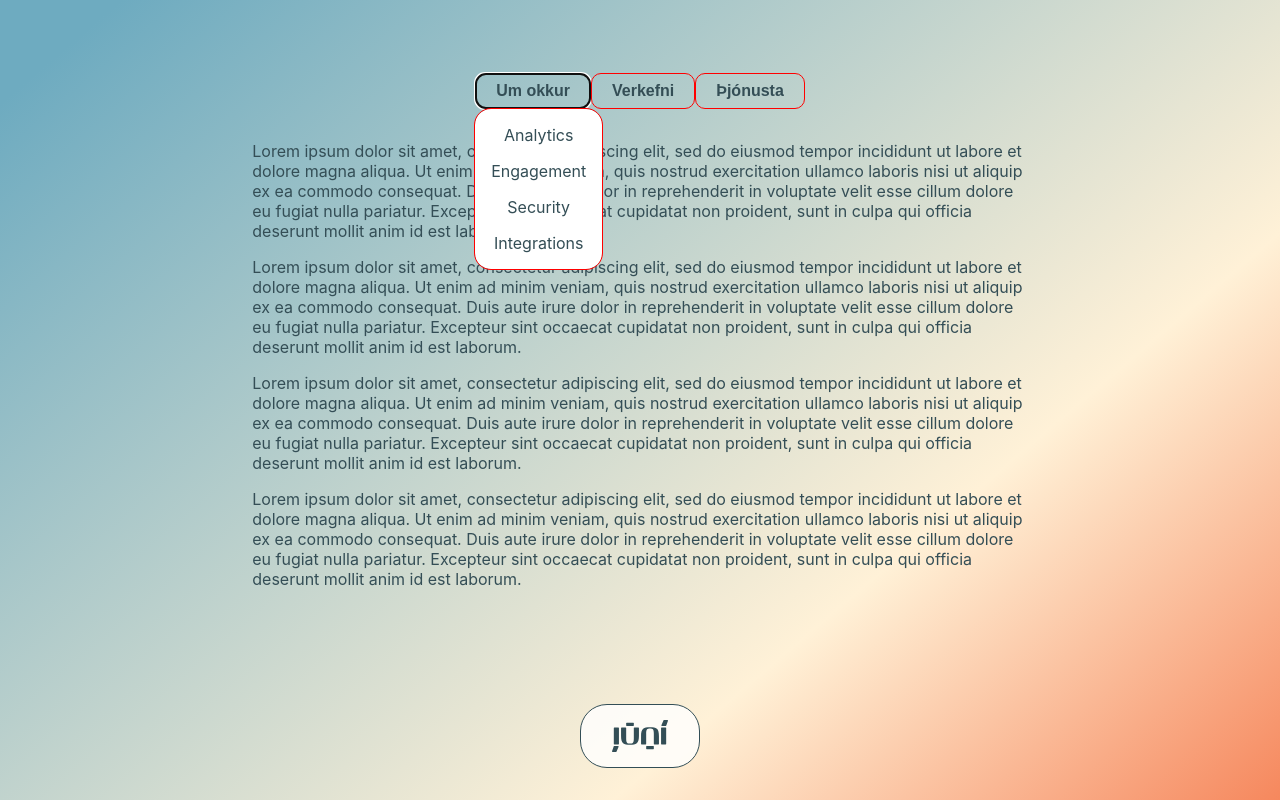
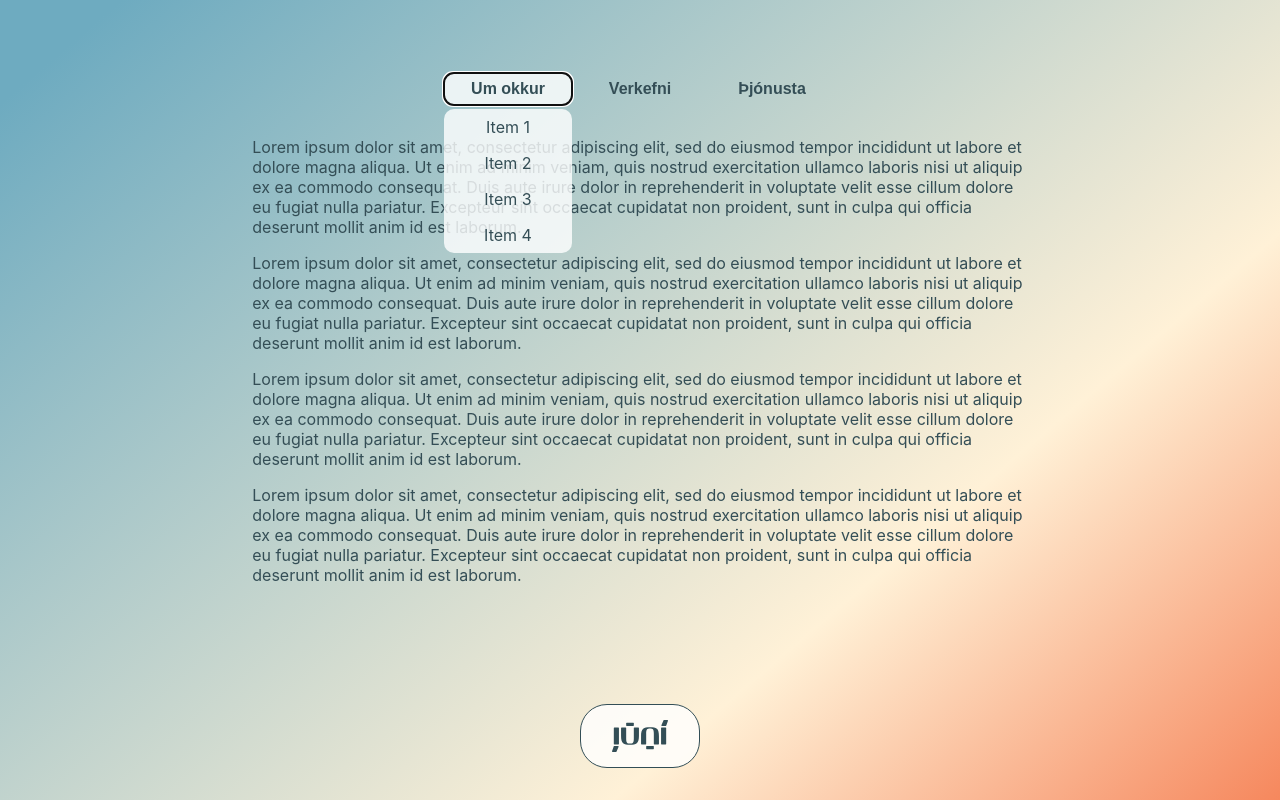
Before and after one commit to siggiarni/juni-demo, a Next.js app: page / in a window 1280 px wide. Both pictures are taken after a click on the button "Um okkur". Built offline with nearby package versions, Linux system fonts and the light colour scheme.

Commit message:
update menu

```diff
--- a/pages/index.js
+++ b/pages/index.js
@@ -21,19 +21,27 @@ export default function Home() {
                 <Popover className={styles.nav__item}>
                     <Popover.Button className={styles.nav__button}>Um okkur</Popover.Button>
                     <Transition
-                        enter={styles.panel__animate}
-                        enterFrom={styles.opacity0}
-                        enterTo={styles.opacity100}
-                        leave={styles.panel__animate}
-                        leaveFrom={styles.opacity100}
-                        leaveTo={styles.opacity0}
+                        enter={styles.panel__enter}
+                        enterFrom={styles.panel__enterfrom}
+                        enterTo={styles.panel__enterto}
+                        leave={styles.panel__leave}
+                        leaveFrom={styles.panel__leavefrom}
+                        leaveTo={styles.panel__leaveto}
                     >
                         <Popover.Panel className={styles.nav__panel}>
                             <div className={styles.nav__list}>
-                                <a href="/analytics">Analytics</a>
-                                <a href="/engagement">Engagement</a>
-                                <a href="/security">Security</a>
-                                <a href="/integrations">Integrations</a>
+                                <a className={styles.nav__link} href="/">
+                                    Item 1
+                                </a>
+                                <a className={styles.nav__link} href="/">
+                                    Item 2
+                                </a>
+                                <a className={styles.nav__link} href="/">
+                                    Item 3
+                                </a>
+                                <a className={styles.nav__link} href="/">
+                                    Item 4
+                                </a>
                             </div>
                         </Popover.Panel>
                     </Transition>
@@ -41,25 +49,59 @@ export default function Home() {
 
                 <Popover className={styles.nav__item}>
                     <Popover.Button className={styles.nav__button}>Verkefni</Popover.Button>
+                    <Transition
+                        enter={styles.panel__enter}
+                        enterFrom={styles.panel__enterfrom}
+                        enterTo={styles.panel__enterto}
+                        leave={styles.panel__leave}
+                        leaveFrom={styles.panel__leavefrom}
+                        leaveTo={styles.panel__leaveto}
+                    >
                         <Popover.Panel className={styles.nav__panel}>
                             <div className={styles.nav__list}>
-                            <a href="/analytics">Analytics</a>
-                            <a href="/engagement">Engagement</a>
-                            <a href="/security">Security</a>
-                            <a href="/integrations">Integrations</a>
+                                <a className={styles.nav__link} href="/">
+                                    Item 1
+                                </a>
+                                <a className={styles.nav__link} href="/">
+                                    Item 2
+                                </a>
+                                <a className={styles.nav__link} href="/">
+                                    Item 3
+                                </a>
+                                <a className={styles.nav__link} href="/">
+                                    Item 4
+                                </a>
                             </div>
                         </Popover.Panel>
+                    </Transition>
                 </Popover>
                 <Popover className={styles.nav__item}>
                     <Popover.Button className={styles.nav__button}>Þjónusta</Popover.Button>
+                    <Transition
+                        enter={styles.panel__enter}
+                        enterFrom={styles.panel__enterfrom}
+                        enterTo={styles.panel__enterto}
+                        leave={styles.panel__leave}
+                        leaveFrom={styles.panel__leavefrom}
+                        leaveTo={styles.panel__leaveto}
+                    >
                         <Popover.Panel className={styles.nav__panel}>
                             <div className={styles.nav__list}>
-                            <a href="/analytics">Analytics</a>
-                            <a href="/engagement">Engagement</a>
-                            <a href="/security">Security</a>
-                            <a href="/integrations">Integrations</a>
+                                <a className={styles.nav__link} href="/">
+                                    Item 1
+                                </a>
+                                <a className={styles.nav__link} href="/">
+                                    Item 2
+                                </a>
+                                <a className={styles.nav__link} href="/">
+                                    Item 3
+                                </a>
+                                <a className={styles.nav__link} href="/">
+                                    Item 4
+                                </a>
                             </div>
                         </Popover.Panel>
+                    </Transition>
                 </Popover>
             </Popover.Group>
 
--- a/styles/Home.module.css
+++ b/styles/Home.module.css
@@ -21,31 +21,16 @@
 }
 
 .active {
-    border: 10px solid red;
+    border: 10px solid lime;
 }
 
 .nav {
+    --border-radius: 0.625em;
+    --gap: 0.25em;
     text-align: center;
     display: flex;
     justify-content: center;
-    /* align-items: center; */
-}
-
-/* .nav__wrapper {
-    margin: 0;
-    padding: 0;
-    list-style: none;
-    display: inline-flex;
-    gap: 0.125em;
-    outline: 1px solid red;
-} */
-
-.hello {
-    color: red;
-}
-
-.foo {
-    background: red;
+    gap: var(--gap);
 }
 
 .nav__item {
@@ -53,75 +38,104 @@
 }
 
 .nav__button {
-    /* flex: 0 1 120px; */
-    /* position: relative; */
-
-    /* min-width: 7.1875em; */
+    min-width: 8em;
+    appearance: none;
     padding: 8px 20px;
-    border-radius: 10px;
+    border-radius: var(--border-radius);
     text-decoration: none;
     font-weight: bold;
     font-size: 1em;
+    line-height: 1;
     color: var(--darkblue);
-    /* display: block; */
-    appearance: none;
     background: none;
     border: none;
-    border: 1px solid red;
+    /* border: 1px solid red; */
 }
 
-.nav__item[aria-expanded="true"] {
-    color: blue;
-    background-color: red;
+.nav__button[aria-expanded="true"] {
+    /* color: blue; */
+    background-color: var(--white);
+}
+
+.nav__link {
+    color: var(--darkblue);
+    text-decoration: none;
+}
+
+.nav__link:focus-visible {
+    text-decoration: underline;
 }
 
 .nav__panel {
     position: absolute;
-    outline: 1px solid red;
-    padding: 1em;
-    background-color: white;
-    border-radius: 1em;
-    /* transform: translate(10px); */
+    min-width: 8em;
+    /* outline: 1px solid red; */
+    /* padding: 1em; */
+    background-color: var(--white);
+    border-radius: var(--border-radius);
 }
 
-.panel__animate {
-    transition: all 2s;
+.panel__enter {
+    transition: all 75ms ease-in;
 }
 
-.opacity0 {
+.panel__enterfrom {
+    transform: translateY(0);
     opacity: 0;
 }
 
-.opacity100 {
+.panel__enterto {
+    transform: translateY(4px);
     opacity: 100;
+}
+
+.panel__leave {
+    transition: all 75ms ease-out;
+}
+
+.panel__leavefrom {
+    opacity: 100;
+}
+
+.panel__leaveto {
+    opacity: 0;
 }
 
 .nav__list {
     display: flex;
     flex-direction: column;
-    gap: 1em;
-
-    /* text-align: left; */
-}
-
-.nav__link {
-    /* min-width: 7.1875em;
-    padding: 8px 20px;
-    border-radius: 10px;
-    text-decoration: none;
-    font-weight: bold;
-    font-size: 1em;
-    color: var(--darkblue);
-    display: block; */
+    /* gap: 1em; */
 }
 
 .nav__link:hover,
 .nav__link:focus {
-    background: hsla(0, 0%, 100%, 0.8);
+    /* background: hsla(0, 0%, 100%, 0.8); */
 }
 
 .nav__link:focus-visible {
     text-decoration: underline;
+}
+
+.nav__link {
+    --block-space: 1em;
+    padding: 8px 24px;
+    /* outline: 1px solid red; */
+}
+
+.nav__link:focus,
+.nav__link:hover {
+    font-weight: bold;
+    background-color: var(--beige);
+}
+
+.nav__link:first-child {
+    border-top-left-radius: var(--border-radius);
+    border-top-right-radius: var(--border-radius);
+}
+
+.nav__link:last-child {
+    border-bottom-left-radius: var(--border-radius);
+    border-bottom-right-radius: var(--border-radius);
 }
 
 .main {
--- a/styles/globals.css
+++ b/styles/globals.css
@@ -7,6 +7,7 @@
 :root {
     --darkblue: hsla(194, 25%, 27%, 1);
     --beige: hsla(39, 100%, 94%, 0.7);
+    --white: hsla(0, 0%, 100%, 0.8);
 }
 
 html {
@@ -26,11 +27,6 @@ body {
     background-attachment: fixed;
 }
 
-a {
-    color: inherit;
-    text-decoration: none;
-}
-
 @media (prefers-color-scheme: dark) {
     html {
         color-scheme: dark;
```
Lines whose indentation alone changed are shown as unchanged.
